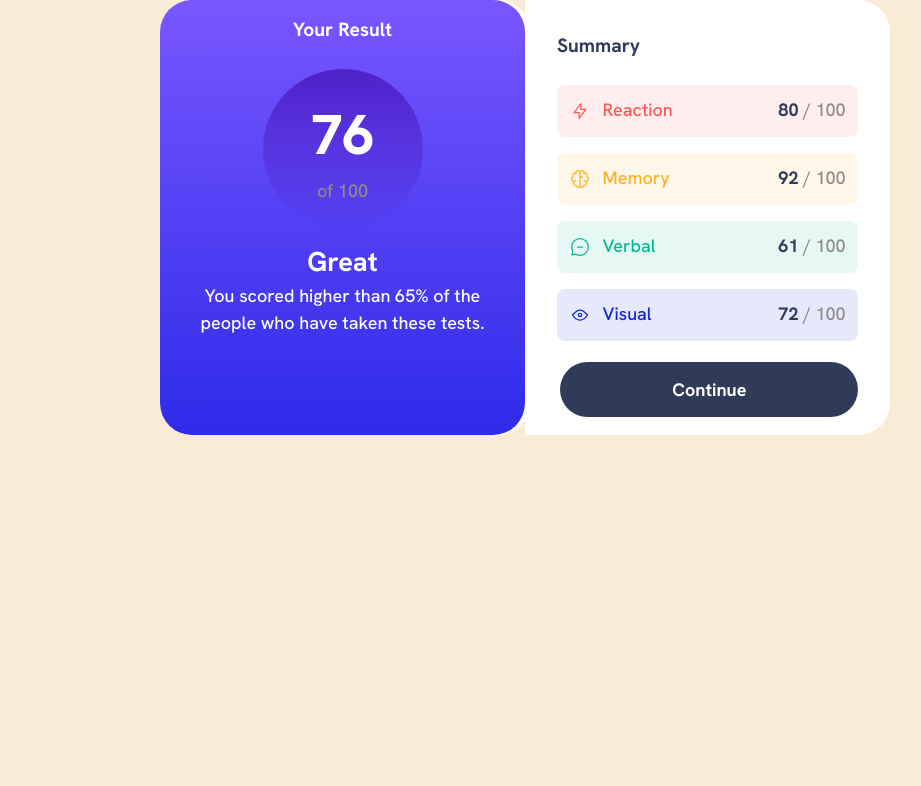
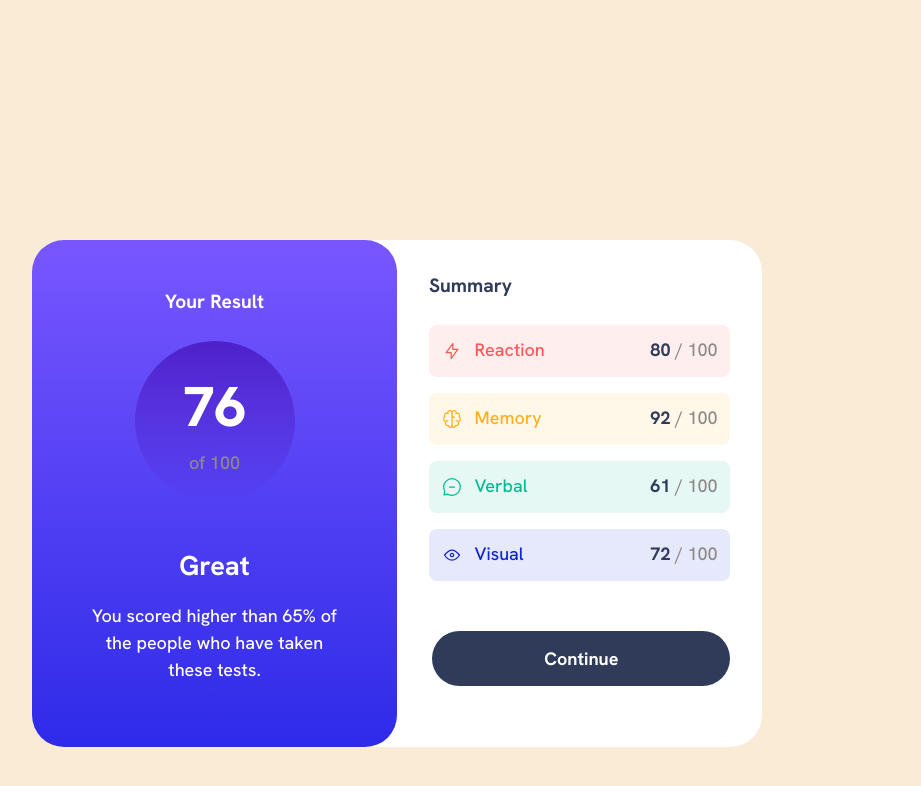
Before and after one commit to sclingan/results-summary, a React (Vite) app: page / in a window 1280 px wide. Shown: the top 786 px of the page, without its empty margins (295-1216 px from the left). Built offline with nearby package versions, Linux system fonts and the light colour scheme.

Commit message:
Fixed card size on desktop

```diff
--- a/src/App.css
+++ b/src/App.css
@@ -62,9 +62,9 @@ p, h1, h2, h3, h4, h5, h6 {
   --font-family: 'Hanken Grotesk', sans-serif;
 }
 
-/* 375 x 800 */
 /* TODO:
-   score and span text needs to be lighter
+   add drop shadow on desktop
+   adjust card placement on desktop margin right
 */
 body {
   font-family: var(--font-family);
@@ -81,9 +81,6 @@ body {
   flex-direction: column;
   max-width: 370px;
   background-color: var(--text-white);
-  /* position: absolute; */
-  /* top: 50%; */
-  /* transform: translateY(-50%); */
   margin: 0 auto;
   padding-bottom: 1rem;;
 
@@ -213,21 +210,48 @@ img {
 
 @media(min-width: 51.25rem){
 
+  body {
+    margin-top: 15rem;
+    margin-right: 16rem;
+  }
+
   .App {
     display: flex;
     flex-direction: row;
     padding-bottom: 0;
-    border-radius: 2rem;
+    border-top-left-radius: 2rem;
+    border-bottom-left-radius: 2rem;
   }
-
+  /* Add box shadow to card */
   main {
     min-width: 365px;
     border-radius: 2rem;
     background-color: var(--text-white);
+    padding-inline: 3.5rem;
+    padding-block: 3rem;
+  }
+
+  .div__score {
+    margin-bottom: 2rem;
+  }
+
+  h3 {
+    padding-bottom: 1rem;
   }
 
   aside {
     border-top-right-radius: 2rem;
     border-bottom-right-radius: 2rem;
   }
+
+  ul {
+    margin-bottom: 4rem;
+  }
 }
+
+@media (max-width: 21.25rem) {
+
+  .button__continue {
+    padding: 1rem 4rem;
+  }
+}
```
